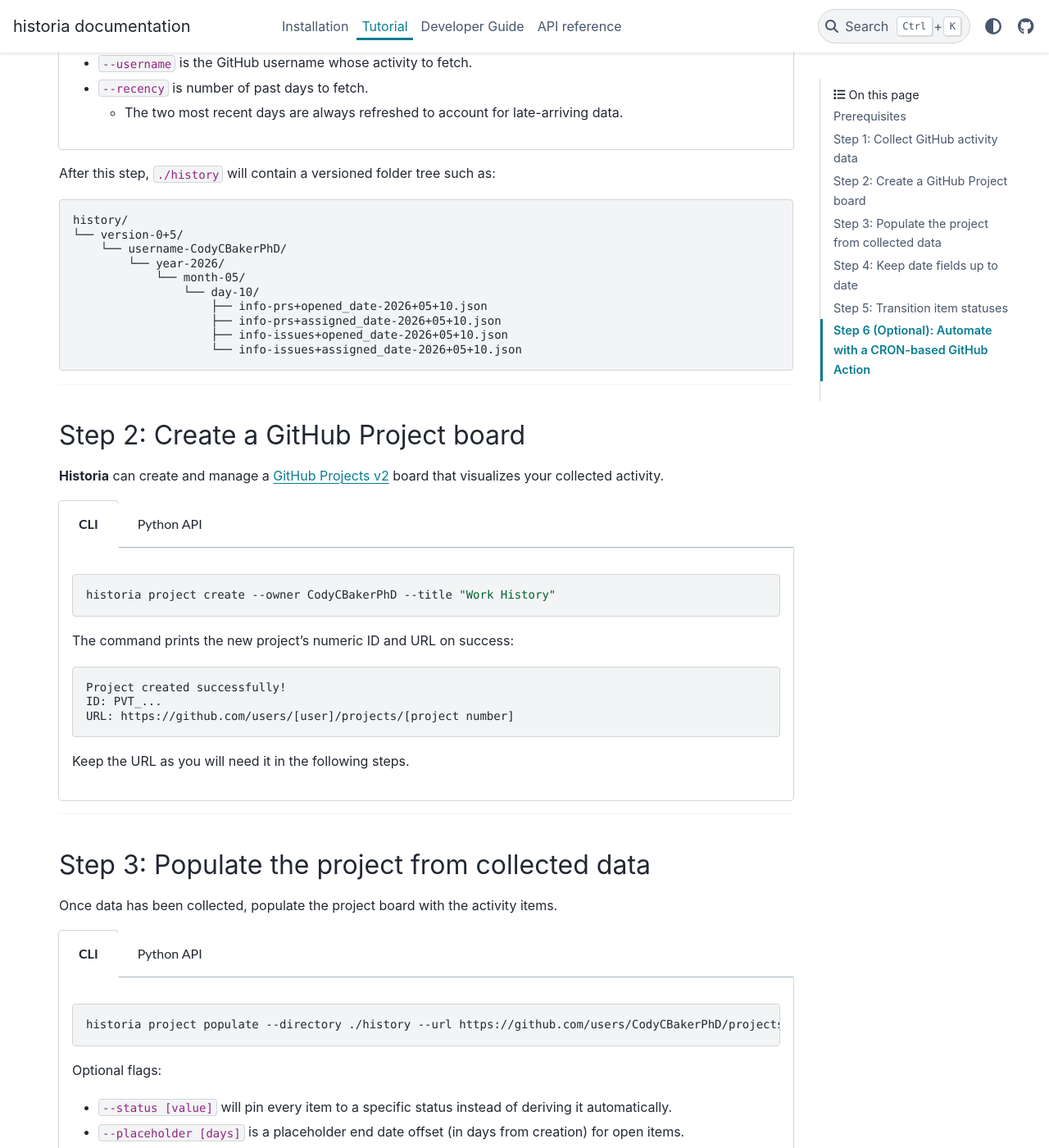
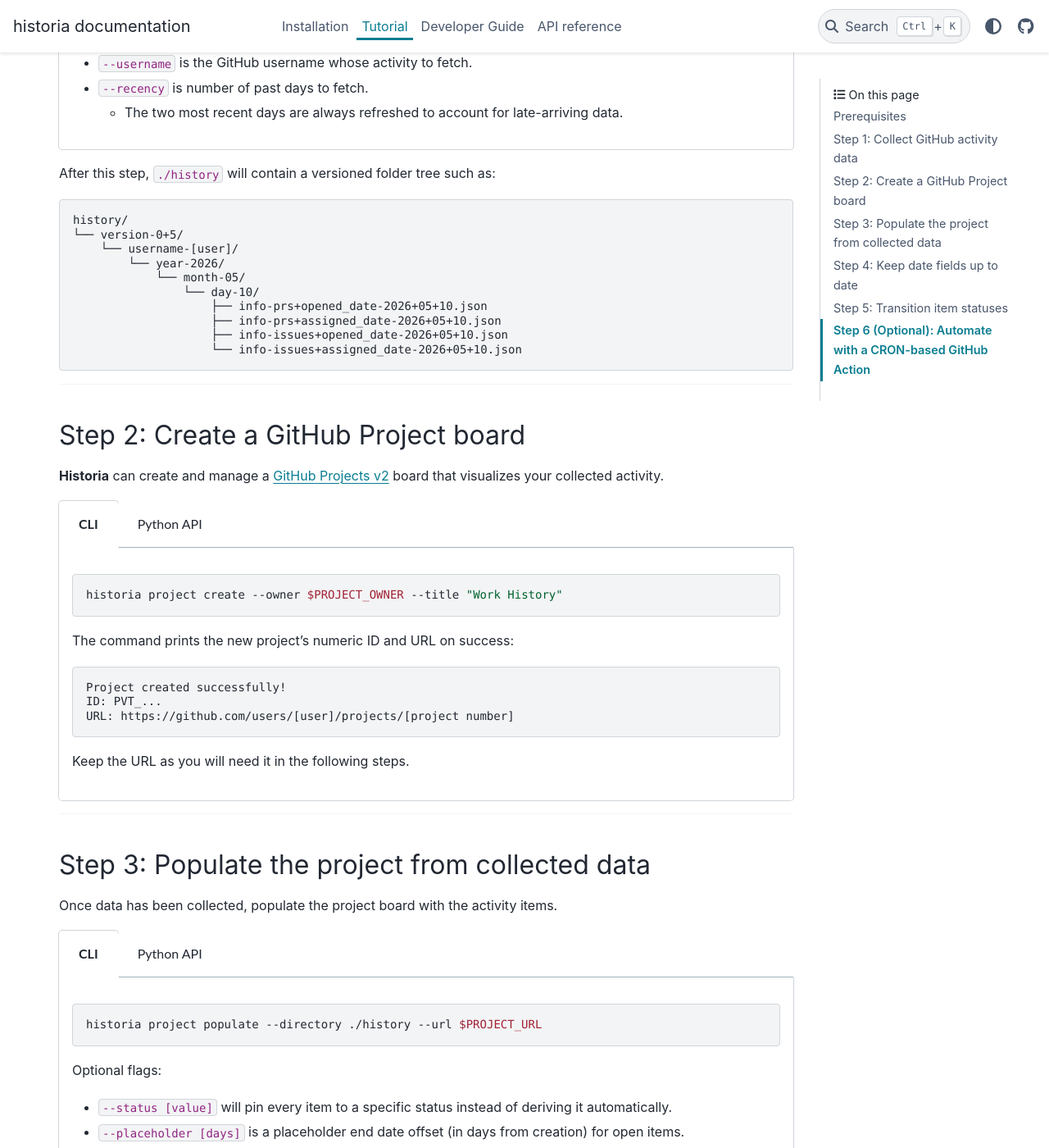
Before and after one commit to CodyCBakerPhD/historia, a Sphinx documentation site: the page built from docs/tutorial/index.md, in a window 1280 px wide and 1400 px high, scrolled down 792 px. Shown: the whole window at 82% size. Built offline with Sphinx 7.4.7 and the PyData theme 0.15.4, drawn with Linux system fonts in a browser that asks for light colours; some of the changed text lies outside the part shown.

Commit message:
Use $PROJECT_OWNER/$PROJECT_URL in bash blocks; generic placeholder in directory tree
Agent-Logs-Url: https://github.com/CodyCBakerPhD/historia/sessions/260be2d9-11f7-40af-b11f-ad2d3d0ffd2a

Co-authored-by: CodyCBakerPhD <51133164+CodyCBakerPhD@users.noreply.github.com>

````diff
--- a/docs/tutorial/conftest.py
+++ b/docs/tutorial/conftest.py
@@ -27,11 +27,17 @@ def _bash_evaluator(example: sybil.Example) -> str | None:
     Lines that are not ``historia`` commands (such as ``export``, ``curl``, ``git``,
     or comments) are silently skipped so that illustrative shell snippets do not
     cause the test to fail.
+
+    ``$PROJECT_OWNER`` and ``$PROJECT_URL`` are expanded to their tutorial values
+    before the command is parsed, mirroring how a user would set those variables
+    in their shell before running the examples.
     """
     for raw_line in str(example.parsed).strip().splitlines():
         line = raw_line.strip()
         if not line or line.startswith("#"):
             continue
+        line = line.replace("$PROJECT_OWNER", _TUTORIAL_GITHUB_OWNER)
+        line = line.replace("$PROJECT_URL", _TUTORIAL_PROJECT_URL)
         if line.startswith("historia "):
             args = shlex.split(line[len("historia ") :])
             result = _cli_runner.invoke(historia.historia_cli, args)
--- a/docs/tutorial/index.md
+++ b/docs/tutorial/index.md
@@ -19,7 +19,7 @@ export GITHUB_TOKEN="ghp_..."
 ::::{tabs}
 :::{tab} CLI
 ```bash
-historia update github --directory ./history --username CodyCBakerPhD --recency 3
+historia update github --directory ./history --username $PROJECT_OWNER --recency 3
 ```
 
 - `--directory` is the root directory where data files are stored.
@@ -46,7 +46,7 @@ After this step, `./history` will contain a versioned folder tree such as:
 ```
 history/
 └── version-0+5/
-    └── username-CodyCBakerPhD/
+    └── username-[user]/
         └── year-2026/
             └── month-05/
                 └── day-10/
@@ -65,7 +65,7 @@ history/
 ::::{tabs}
 :::{tab} CLI
 ```bash
-historia project create --owner CodyCBakerPhD --title "Work History"
+historia project create --owner $PROJECT_OWNER --title "Work History"
 ```
 
 The command prints the new project's numeric ID and URL on success:
@@ -100,7 +100,7 @@ Once data has been collected, populate the project board with the activity items
 ::::{tabs}
 :::{tab} CLI
 ```bash
-historia project populate --directory ./history --url https://github.com/users/CodyCBakerPhD/projects/1
+historia project populate --directory ./history --url $PROJECT_URL
 ```
 
 Optional flags:
@@ -131,7 +131,7 @@ As items progress and are eventually closed, their recorded end dates should be
 ::::{tabs}
 :::{tab} CLI
 ```bash
-historia project update dates --url https://github.com/users/CodyCBakerPhD/projects/1
+historia project update dates --url $PROJECT_URL
 ```
 
 Use `--placeholder [days]` to change the placeholder window for still-open items.
@@ -157,7 +157,7 @@ For example, archive completed work by transitioning items from `Done` to `Histo
 ::::{tabs}
 :::{tab} CLI
 ```bash
-historia project transition --url https://github.com/users/CodyCBakerPhD/projects/1 --status Done --new History
+historia project transition --url $PROJECT_URL --status Done --new History
 ```
 
 - `--status` — the current status of items to match.
````
